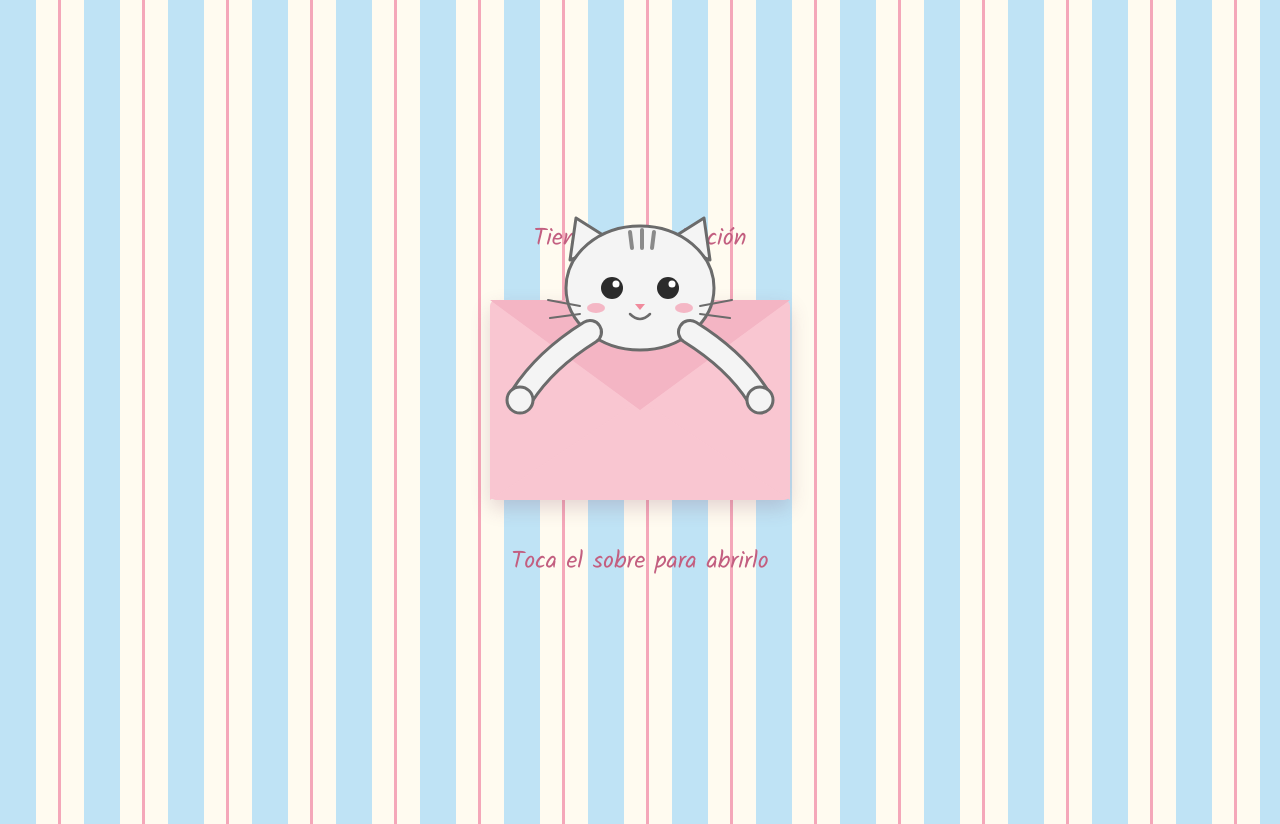
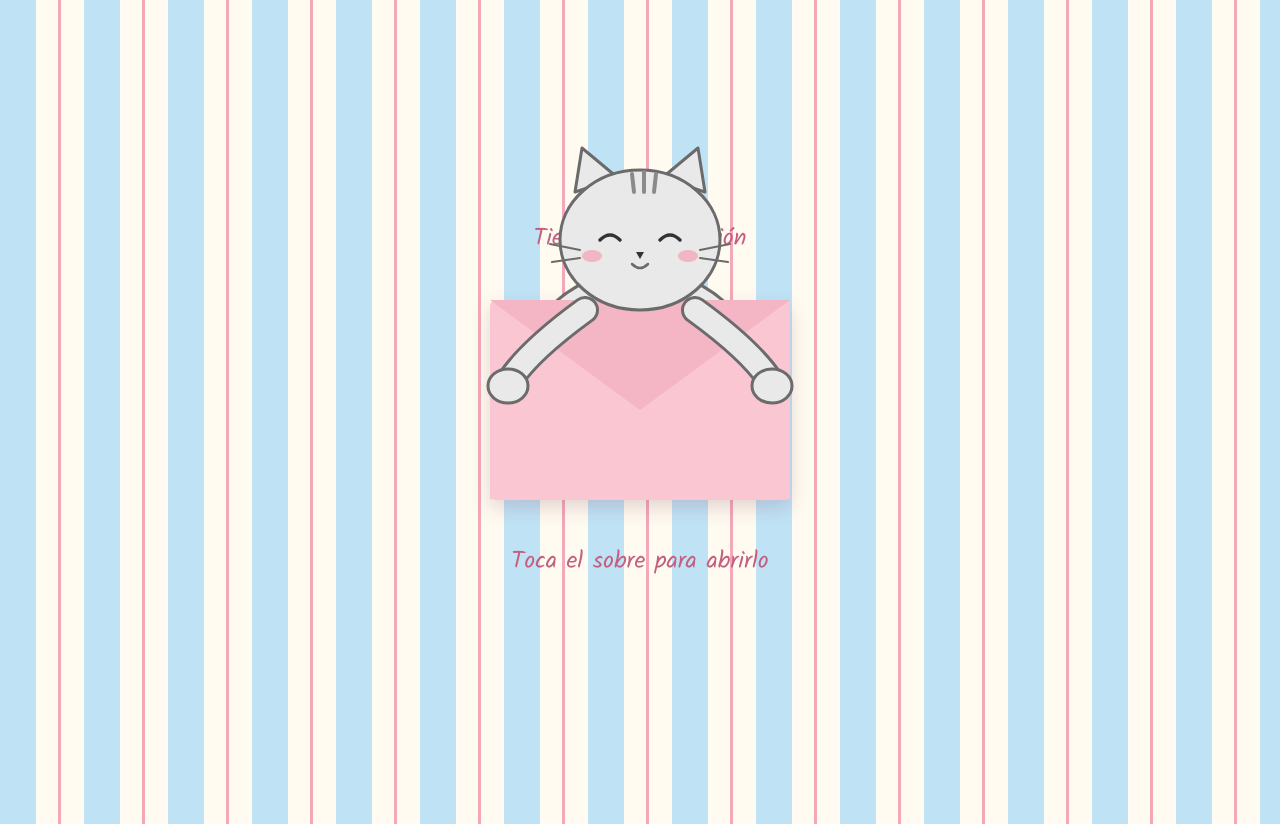
Before and after one commit to Aless7666/Invitaci-n-Noem-, a plain HTML site: page index.html in a window 1280 px wide. Drawn offline with Linux system fonts and the light colour scheme.

Commit message:
Update index.html
GATO V2

```diff
--- a/index.html
+++ b/index.html
@@ -40,26 +40,25 @@ input{font-family:'Fredoka', sans-serif; font-size:17px; padding:12px 14px; bord
 <div class="sobre-wrap" id="portada">
 <p class="pista">Tienes una invitación</p>
 <button class="sobre" id="abrir" aria-label="Abrir la invitación">
-<svg style="position:absolute; left:-60px; top:-90px; width:420px; height:330px; pointer-events:none; z-index:4" viewBox="0 0 420 330" aria-hidden="true">
-<path d="M140,50 L146,8 L184,32 Z" fill="#F4F4F4" stroke="#6B6B6B" stroke-width="3" stroke-linejoin="round"/>
-<path d="M280,50 L274,8 L236,32 Z" fill="#F4F4F4" stroke="#6B6B6B" stroke-width="3" stroke-linejoin="round"/>
-<ellipse cx="210" cy="78" rx="74" ry="62" fill="#F4F4F4" stroke="#6B6B6B" stroke-width="3"/>
-<path d="M200,22 L202,38 M212,20 L212,38 M224,22 L222,38" stroke="#8A8A8A" stroke-width="4" stroke-linecap="round"/>
-<circle cx="182" cy="78" r="11" fill="#2B2B2B"/>
-<circle cx="238" cy="78" r="11" fill="#2B2B2B"/>
-<circle cx="186" cy="74" r="3.5" fill="#FFFFFF"/>
-<circle cx="242" cy="74" r="3.5" fill="#FFFFFF"/>
-<ellipse cx="166" cy="98" rx="9" ry="5" fill="#F4A7B9" opacity="0.8"/>
-<ellipse cx="254" cy="98" rx="9" ry="5" fill="#F4A7B9" opacity="0.8"/>
-<path d="M205,94 L215,94 L210,100 Z" fill="#F08A9C"/>
-<path d="M200,104 Q210,114 220,104" fill="none" stroke="#6B6B6B" stroke-width="2.5" stroke-linecap="round"/>
-<path d="M150,96 L118,90 M150,104 L120,108 M270,96 L302,90 M270,104 L300,108" stroke="#6B6B6B" stroke-width="2" stroke-linecap="round"/>
-<path d="M160,122 Q115,150 92,186" fill="none" stroke="#6B6B6B" stroke-width="26" stroke-linecap="round"/>
-<path d="M160,122 Q115,150 92,186" fill="none" stroke="#F4F4F4" stroke-width="20" stroke-linecap="round"/>
-<path d="M260,122 Q305,150 328,186" fill="none" stroke="#6B6B6B" stroke-width="26" stroke-linecap="round"/>
-<path d="M260,122 Q305,150 328,186" fill="none" stroke="#F4F4F4" stroke-width="20" stroke-linecap="round"/>
-<circle cx="90" cy="190" r="13" fill="#F4F4F4" stroke="#6B6B6B" stroke-width="3"/>
-<circle cx="330" cy="190" r="13" fill="#F4F4F4" stroke="#6B6B6B" stroke-width="3"/>
+<svg style="position:absolute; left:-80px; top:-170px; width:460px; height:420px; pointer-events:none; z-index:4" viewBox="0 0 460 420" aria-hidden="true">
+<defs><clipPath id="arriba"><rect x="0" y="0" width="460" height="170"/></clipPath></defs>
+<ellipse cx="230" cy="250" rx="120" ry="110" fill="#E9E9E9" stroke="#6B6B6B" stroke-width="3" clip-path="url(#arriba)"/>
+<path d="M165,62 L172,18 L208,48 Z" fill="#E9E9E9" stroke="#6B6B6B" stroke-width="3" stroke-linejoin="round"/>
+<path d="M295,62 L288,18 L252,48 Z" fill="#E9E9E9" stroke="#6B6B6B" stroke-width="3" stroke-linejoin="round"/>
+<ellipse cx="230" cy="110" rx="80" ry="70" fill="#E9E9E9" stroke="#6B6B6B" stroke-width="3"/>
+<path d="M222,44 L224,62 M234,42 L234,62 M246,44 L244,62" stroke="#8A8A8A" stroke-width="4" stroke-linecap="round"/>
+<path d="M190,110 Q200,100 210,110 M250,110 Q260,100 270,110" fill="none" stroke="#333333" stroke-width="3.5" stroke-linecap="round"/>
+<ellipse cx="182" cy="126" rx="10" ry="6" fill="#F4A7B9" opacity="0.8"/>
+<ellipse cx="278" cy="126" rx="10" ry="6" fill="#F4A7B9" opacity="0.8"/>
+<path d="M226,122 L234,122 L230,129 Z" fill="#333333"/>
+<path d="M222,134 Q230,142 238,134" fill="none" stroke="#6B6B6B" stroke-width="2.5" stroke-linecap="round"/>
+<path d="M170,120 L140,114 M170,128 L142,132 M290,120 L320,114 M290,128 L318,132" stroke="#6B6B6B" stroke-width="2" stroke-linecap="round"/>
+<path d="M175,180 Q120,220 100,250" fill="none" stroke="#6B6B6B" stroke-width="28" stroke-linecap="round"/>
+<path d="M175,180 Q120,220 100,250" fill="none" stroke="#E9E9E9" stroke-width="22" stroke-linecap="round"/>
+<path d="M285,180 Q340,220 360,250" fill="none" stroke="#6B6B6B" stroke-width="28" stroke-linecap="round"/>
+<path d="M285,180 Q340,220 360,250" fill="none" stroke="#E9E9E9" stroke-width="22" stroke-linecap="round"/>
+<ellipse cx="98" cy="256" rx="20" ry="17" fill="#E9E9E9" stroke="#6B6B6B" stroke-width="3"/>
+<ellipse cx="362" cy="256" rx="20" ry="17" fill="#E9E9E9" stroke="#6B6B6B" stroke-width="3"/>
 </svg>
 </button>
 <p class="pista">Toca el sobre para abrirlo</p>
@@ -86,7 +85,7 @@ input{font-family:'Fredoka', sans-serif; font-size:17px; padding:12px 14px; bord
 <span class="pendiente">Lista de regalos o cuenta por confirmar</span>
 </div>
 
-
+<p class="fin">No faltes</p>
 </div>
 
 </main>
```
